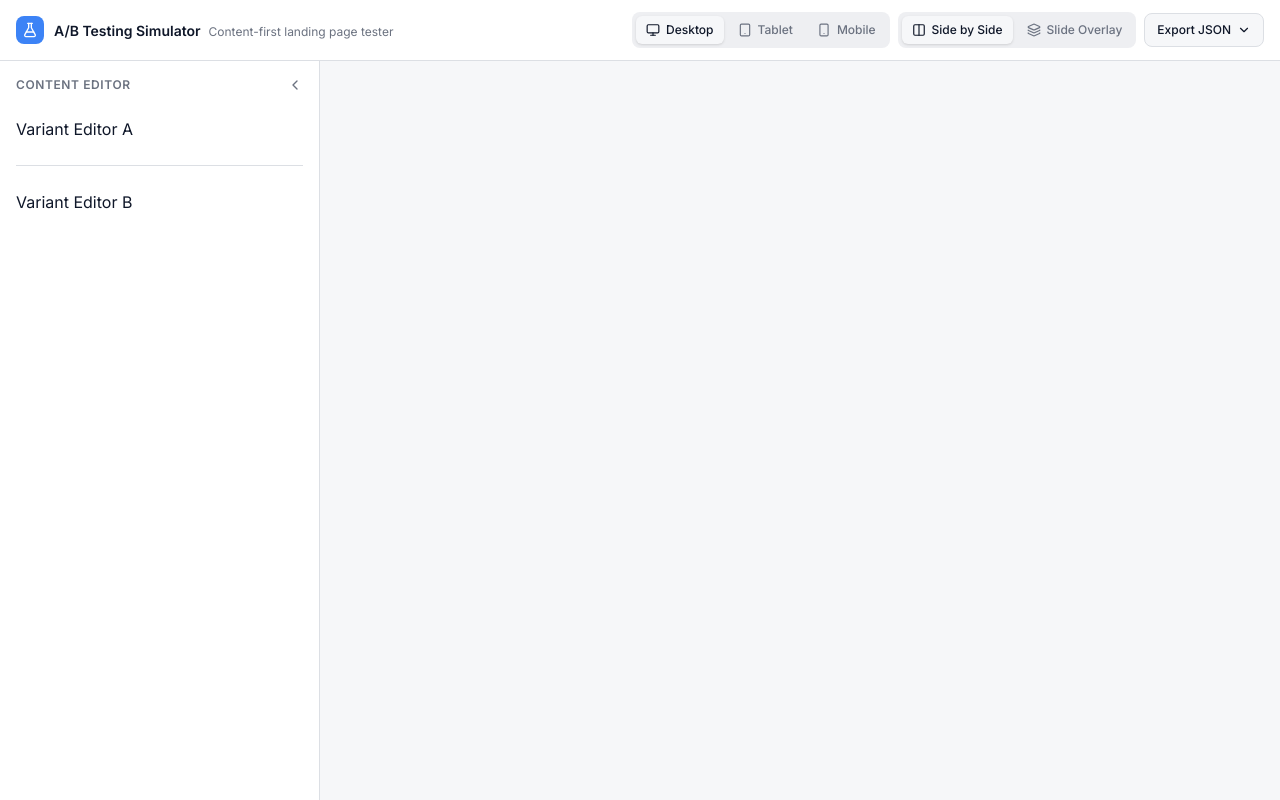
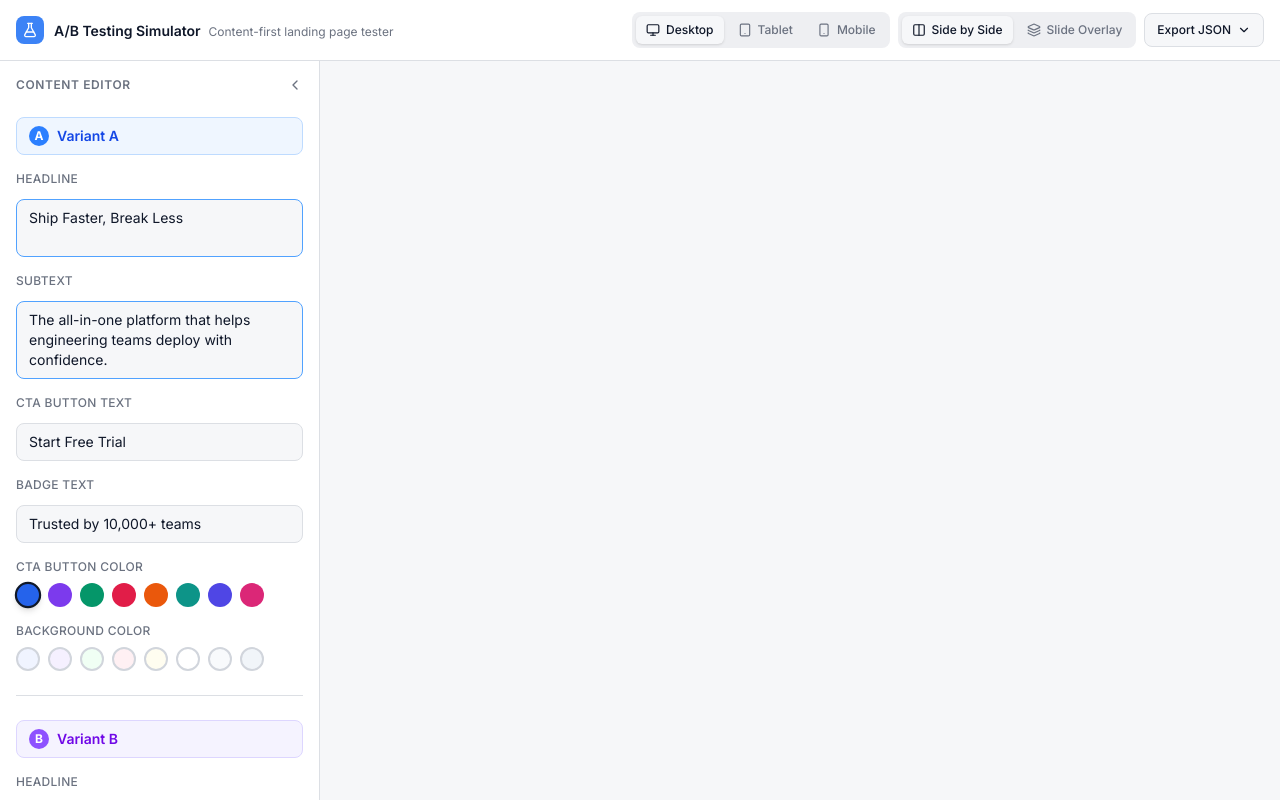
Before and after one commit to foysalremon/altrnate, a Vue app: page / in a window 1280 px wide. Built offline with nearby package versions, Linux system fonts and the light colour scheme; what @tanstack/vue-query would draw is missing.

Commit message:
feat: variant editor on sidebar

```diff
--- a/src/components/Editor.vue
+++ b/src/components/Editor.vue
@@ -27,17 +27,21 @@
         </button>
       </div>
 
-      <div>Variant Editor A</div>
+      <VariantEditor variant="A" :config="store.variantA" />
 
       <div className="border-t border-border" />
 
-      <div>Variant Editor B</div>
+      <VariantEditor variant="B" :config="store.variantB" />
     </div>
   </aside>
 </template>
 <script setup lang="ts">
 import { ref } from 'vue'
 import { ChevronRight, ChevronLeft } from '@lucide/vue'
+import { useSimulatorStore } from '@/stores/simulator'
+import VariantEditor from '@/components/VariantEditor.vue'
 
 const sidebarCollapsed = ref(false)
+
+const store = useSimulatorStore()
 </script>
--- /dev/null
+++ b/src/components/VariantEditor.vue
@@ -0,0 +1,196 @@
+<template>
+  <div class="flex flex-col gap-4" data-testid="{`editor-variant-${props.variant}`}">
+    <div
+      :class="[
+        'flex items-center gap-2 px-3 py-2 rounded-lg border text-sm font-semibold',
+        props.variant === 'A'
+          ? 'bg-blue-50 border-blue-200 text-blue-700'
+          : 'bg-violet-50 border-violet-200 text-violet-700',
+      ]"
+    >
+      <span
+        :class="[
+          'w-5 h-5 rounded-full text-white text-xs flex items-center justify-center font-bold',
+          props.variant === 'A' ? 'bg-blue-500' : 'bg-violet-500',
+        ]"
+      >
+        {{ props.variant }}
+      </span>
+      Variant {{ props.variant }}
+    </div>
+
+    <div class="flex flex-col gap-3">
+      <label class="text-xs font-medium text-muted-foreground uppercase tracking-wide">
+        Headline
+      </label>
+      <textarea
+        :class="[
+          'w-full text-sm border rounded-lg px-3 py-2 bg-background resize-none focus:outline-none focus:ring-2 transition-all',
+          accentClass,
+        ]"
+        :rows="2"
+        :value="props.config.headline"
+        placeholder="Enter your headline..."
+        :data-testid="`input-headline-${props.variant}`"
+        @input="
+          store.updateVariant(props.variant, {
+            headline: ($event.target as HTMLInputElement).value,
+          })
+        "
+      />
+    </div>
+
+    <div class="flex flex-col gap-3">
+      <label class="text-xs font-medium text-muted-foreground uppercase tracking-wide">
+        Subtext
+      </label>
+      <textarea
+        :class="[
+          'w-full text-sm border rounded-lg px-3 py-2 bg-background resize-none focus:outline-none focus:ring-2 transition-all',
+          accentClass,
+        ]"
+        :rows="3"
+        :value="props.config.subtext"
+        placeholder="Describe your value proposition..."
+        :data-testid="`input-subtext-${props.variant}`"
+        @input="
+          store.updateVariant(props.variant, {
+            subtext: ($event.target as HTMLInputElement).value,
+          })
+        "
+      />
+    </div>
+
+    <div class="flex flex-col gap-3">
+      <label class="text-xs font-medium text-muted-foreground uppercase tracking-wide">
+        CTA Button Text
+      </label>
+      <input
+        type="text"
+        :className="[
+          'w-full text-sm border rounded-lg px-3 py-2 bg-background focus:outline-none focus:ring-2 transition-all',
+          accentClass,
+        ]"
+        :value="props.config.ctaText"
+        placeholder="e.g. Get Started Free"
+        :data-testid="`input-cta-text-${variant}`"
+        @input="
+          store.updateVariant(props.variant, {
+            ctaText: ($event.target as HTMLInputElement).value,
+          })
+        "
+      />
+    </div>
+
+    <div class="flex flex-col gap-3">
+      <label class="text-xs font-medium text-muted-foreground uppercase tracking-wide">
+        Badge Text
+      </label>
+      <input
+        type="text"
+        :className="[
+          'w-full text-sm border rounded-lg px-3 py-2 bg-background focus:outline-none focus:ring-2 transition-all',
+          accentClass,
+        ]"
+        :value="props.config.badgeText"
+        placeholder="e.g. Trusted by 10k teams"
+        :data-testid="`input-badge-${variant}`"
+        @input="
+          store.updateVariant(props.variant, {
+            badgeText: ($event.target as HTMLInputElement).value,
+          })
+        "
+      />
+    </div>
+    <div class="flex flex-col gap-2">
+      <label class="text-xs font-medium text-muted-foreground uppercase tracking-wide">
+        CTA Button Color
+      </label>
+      <div class="flex items-center gap-2 flex-wrap">
+        <button
+          v-for="{ label, value } in COLOR_PRESETS"
+          :key="`color-preset-${props.variant}-${value}`"
+          :title="label"
+          :data-testid="`color-preset-${props.variant}-${label.toLowerCase()}`"
+          :class="[
+            'w-6 h-6 rounded-full border-2 transition-transform hover:scale-110',
+            props.config.ctaColor === value
+              ? 'border-gray-900 scale-110 shadow-md'
+              : 'border-transparent',
+          ]"
+          :style="{ backgroundColor: value }"
+          @click="
+            store.updateVariant(props.variant, {
+              ctaColor: value,
+            })
+          "
+        />
+      </div>
+    </div>
+    <div class="flex flex-col gap-2">
+      <label class="text-xs font-medium text-muted-foreground uppercase tracking-wide">
+        Background Color
+      </label>
+      <div class="flex items-center gap-2 flex-wrap">
+        <button
+          v-for="{ label, value } in BG_PRESETS"
+          :key="`bg-preset-${props.variant}-${value}`"
+          :title="label"
+          :data-testid="`bg-preset-${props.variant}-${label.toLowerCase()}`"
+          :class="[
+            'w-6 h-6 rounded-full border-2 transition-transform hover:scale-110',
+            props.config.ctaColor === value
+              ? 'border-gray-900 scale-110 shadow-md'
+              : 'border-gray-300',
+          ]"
+          :style="{ backgroundColor: value }"
+          @click="
+            store.updateVariant(props.variant, {
+              bgColor: value,
+            })
+          "
+        />
+      </div>
+    </div>
+  </div>
+</template>
+<script setup lang="ts">
+import { useSimulatorStore } from '@/stores/simulator'
+import type { Variant, VariantConfig } from '@/stores/simulator'
+
+interface Props {
+  variant: Variant
+  config: VariantConfig
+}
+
+const props = defineProps<Props>()
+
+const store = useSimulatorStore()
+
+const accentClass =
+  props.variant === 'A'
+    ? 'border-blue-400 focus:ring-blue-400'
+    : 'border-violet-400 focus:ring-violet-400'
+
+const COLOR_PRESETS = [
+  { label: 'Blue', value: '#2563eb' },
+  { label: 'Violet', value: '#7c3aed' },
+  { label: 'Green', value: '#059669' },
+  { label: 'Rose', value: '#e11d48' },
+  { label: 'Orange', value: '#ea580c' },
+  { label: 'Teal', value: '#0d9488' },
+  { label: 'Indigo', value: '#4f46e5' },
+  { label: 'Pink', value: '#db2777' },
+]
+
+const BG_PRESETS = [
+  { label: 'Blue Tint', value: '#f0f4ff' },
+  { label: 'Violet Tint', value: '#f5f0ff' },
+  { label: 'Green Tint', value: '#f0fff4' },
+  { label: 'Rose Tint', value: '#fff0f3' },
+  { label: 'Warm White', value: '#fffdf0' },
+  { label: 'Pure White', value: '#ffffff' },
+  { label: 'Cool Gray', value: '#f8fafc' },
+  { label: 'Slate', value: '#f1f5f9' },
+]
+</script>
--- a/src/stores/simulator.ts
+++ b/src/stores/simulator.ts
@@ -1,9 +1,19 @@
-import { ref } from 'vue'
+import { computed, ref } from 'vue'
 import { defineStore } from 'pinia'
 
 export type DeviceMode = 'desktop' | 'tablet' | 'mobile'
 export type CompareMode = 'side-by-side' | 'overlay'
 export type Tab = 'json' | 'vue' | 'react'
+export type Variant = 'A' | 'B'
+export type VariantConfig = {
+  headline: string
+  subtext: string
+  ctaText: string
+  ctaColor: string
+  badgeText: string
+  bgColor: string
+  heroImageUrl: string
+}
 
 export const useSimulatorStore = defineStore('simulator', () => {
   const deviceMode = ref<DeviceMode>('desktop')
@@ -142,6 +152,51 @@ export const useSimulatorStore = defineStore('simulator', () => {
     react,
   })
 
+  const variantA = ref<VariantConfig>({
+    headline: 'Ship Faster, Break Less',
+    subtext: 'The all-in-one platform that helps engineering teams deploy with confidence.',
+    ctaText: 'Start Free Trial',
+    ctaColor: '#2563eb',
+    badgeText: 'Trusted by 10,000+ teams',
+    bgColor: '#f0f4ff',
+    heroImageUrl: '',
+  })
+
+  const variantB = ref<VariantConfig>({
+    headline: 'Deploy Without Fear',
+    subtext:
+      'Stop worrying about broken releases. Our platform catches issues before your users do.',
+    ctaText: 'Get Started Free',
+    ctaColor: '#7c3aed',
+    badgeText: '4.9★ rated by developers',
+    bgColor: '#f5f0ff',
+    heroImageUrl: '',
+  })
+
+  const variants = computed(() => ({ A: variantA.value, B: variantB.value }))
+
+  const jsonOutput = computed(() =>
+    JSON.stringify(
+      {
+        abTest: {
+          version: '1.0',
+          exportedAt: new Date().toISOString(),
+          variants: variants.value,
+        },
+      },
+      null,
+      2,
+    ),
+  )
+
+  function updateVariant(variant: Variant, config: Partial<VariantConfig>) {
+    if (variant === 'A') {
+      variantA.value = { ...variantA.value, ...config }
+    } else {
+      variantB.value = { ...variantB.value, ...config }
+    }
+  }
+
   return {
     deviceMode,
     setDeviceMode,
@@ -152,5 +207,10 @@ export const useSimulatorStore = defineStore('simulator', () => {
     tab,
     setTab,
     snippets,
+    variantA,
+    variantB,
+    variants,
+    jsonOutput,
+    updateVariant,
   }
 })
```
